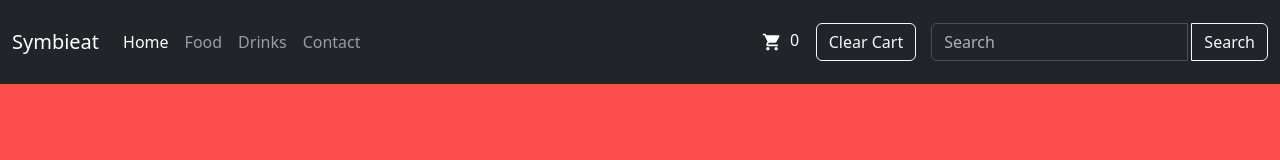
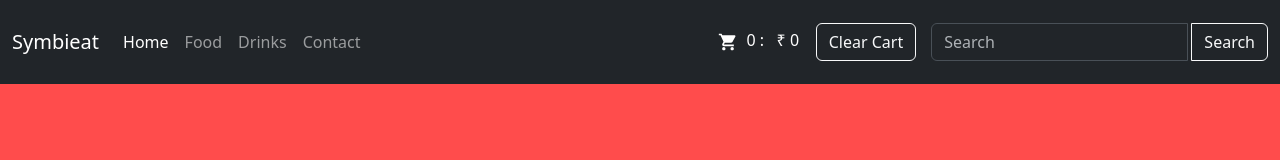
Before and after one commit to boscochanam/symbieat-fullstack, a React (Create React App) app: page / in a window 1280 px wide. Shown: the top 160 px of the page. Built offline with nearby package versions, Linux system fonts and the light colour scheme.

Commit message:
Added total cart amount and reset

```diff
--- a/src/App.jsx
+++ b/src/App.jsx
@@ -7,6 +7,7 @@ import LocationSection from './components/LocationSection';
 function App() {
   // Cart State for Adding Items to Cart
   const [cartCount, setCartCount] = useState(0);
+  const [cartTotal, setCartTotal] = useState(0);
 
   // Define the addToCart function
   const addToCart = () => {
@@ -14,12 +15,17 @@ function App() {
     setCartCount(cartCount + 1);
   };
 
+  const addToTotal = (amt) => {
+    // Increment the cart count when an item is added
+    setCartTotal(cartTotal + amt);
+  };
+
   return (
     <div>
-      <Header cartCount={cartCount} setCartCount={setCartCount}/>
+      <Header cartCount={cartCount} setCartCount={setCartCount} cartTotal={cartTotal} setCartTotal={setCartTotal}/>
       <LocationSection />
       {/* Pass the addToCart function to FoodItems */}
-      <FoodItems addToCart={addToCart} />
+      <FoodItems addToCart={addToCart} addToTotal={addToTotal}/>
     </div>
   );
 }
--- a/src/components/FoodItems.jsx
+++ b/src/components/FoodItems.jsx
@@ -1,6 +1,12 @@
 import React from 'react';
 
 function FoodItemCard(props) {
+
+  const handleAddToCart = () => {
+    // Call both addToCart and addToTotal when the button is clicked
+    props.addToCart();
+    props.addToTotal(props.price); // Pass the item's price to addToTotal
+  };
 
   return (
     <div className="card">
@@ -9,7 +15,7 @@ function FoodItemCard(props) {
         <h5 className="card-title">{props.title}</h5>
         <p className="card-text">{props.description}</p>
         <p className="card-text">&#8377; {props.price}</p>
-        <button className="btn btn-dark" onClick={props.addToCart}>Add to Cart</button>
+        <button className="btn btn-dark" onClick={handleAddToCart}>Add to Cart</button>
       </div>
     </div>
   );
@@ -45,7 +51,7 @@ function FoodItems(props) {
             {foodItems.map((item, index) => (
               <div className="col-md-4 mb-4" key={index}>
                 {/* Pass the addToCart function to FoodItemCard */}
-                <FoodItemCard {...item} addToCart={props.addToCart} />
+                <FoodItemCard {...item} addToCart={props.addToCart} addToTotal={props.addToTotal} />
               </div>
             ))}
           </div>
--- a/src/components/Header.jsx
+++ b/src/components/Header.jsx
@@ -11,6 +11,7 @@ function Header(props) {
 
   const resetCart = () => {
     props.setCartCount(0); // Assuming you have a state setter for cartCount
+    props.setCartTotal(0);
   };
 
   return (
@@ -37,11 +38,9 @@ function Header(props) {
           </ul>
         </div>
         <div style={cartCountStyle}>
-        <ShoppingCartIcon fontSize="small" />
-        &nbsp; {props.cartCount} &nbsp; &nbsp;
-        <button class = "btn btn-outline-light my-2 my-sm-0" onClick={resetCart}> Clear Cart </button>
-
-
+          <ShoppingCartIcon fontSize="small" />
+          &nbsp; {props.cartCount} : &nbsp; &#8377; {props.cartTotal} &nbsp; &nbsp;
+          <button className="btn btn-outline-light my-2 my-sm-0" onClick={resetCart}> Clear Cart </button>
         </div>
         <form className="form-inline ml-auto" role="search"> {/* 'ml-auto' pushes the form to the right */}
           <div className="input-group"> {/* Use Bootstrap's input group for side-by-side elements */}
```
